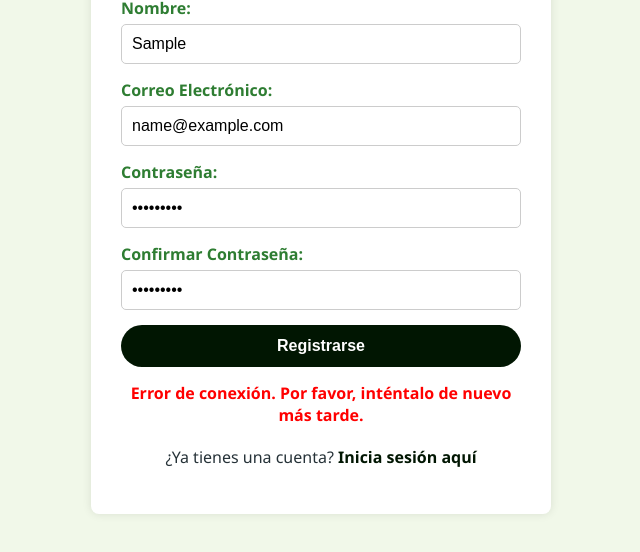
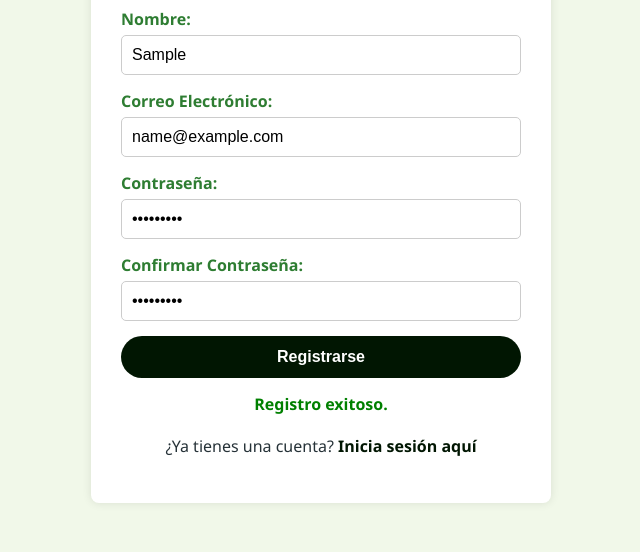
Before and after one commit to visho0/Ecofood-p2-c3-FrontEnd, a website: page Public/registro.html in a window 1280 px wide. Both pictures are taken after typing "Sample", "name@example.com", "Sample123", "Sample123" into the empty fields and a click on the button "Registrarse". Shown: the part 202-754 px from the top of the page, without its empty margins (319-959 px from the left). Drawn offline with Linux system fonts and the light colour scheme; no server answers.

Commit message:
Tweaks, cambios pequenos

```diff
--- a/Public/funciones.js
+++ b/Public/funciones.js
@@ -17,7 +17,7 @@ document.addEventListener('DOMContentLoaded', () => {
         }
 
         try {
-            const response = await fetch('/api/register', { // Asegúrate de que la ruta sea correcta
+            const response = await fetch('/api/register', {
                 method: 'POST',
                 headers: {
                     'Content-Type': 'application/json',
@@ -30,10 +30,6 @@ document.addEventListener('DOMContentLoaded', () => {
             if (response.ok && data.success) {
                 registrationMessageDiv.textContent = 'Registro exitoso. Datos guardados (¡INSEGURO!).';
                 registrationMessageDiv.style.color = 'green';
-                // Opcional: Redirigir al usuario a la página de inicio de sesión después de un registro exitoso
-                // setTimeout(() => {
-                //     window.location.href = 'login.html';
-                // }, 2000);
             } else {
                 registrationMessageDiv.textContent = data.message || 'Error al registrar la cuenta.';
                 registrationMessageDiv.style.color = 'red';
--- a/Public/registro.html
+++ b/Public/registro.html
@@ -5,7 +5,6 @@
     <meta name="viewport" content="width=device-width, initial-scale=1.0">
     <title>Registro - EcoFood</title>
     <style>
-        /* Aquí puedes incluir estilos CSS similares a login.html o un archivo CSS aparte */
         :root {
             --primary-color: #011602;
             --secondary-color: #dfce81;
@@ -83,6 +82,12 @@
 
         .message {
             margin-top: 15px;
+            color: green;
+            font-weight: bold;
+        }
+
+        .error-message {
+            margin-top: 15px;
             color: red;
             font-weight: bold;
         }
@@ -124,11 +129,44 @@
                 <input type="password" id="confirmPassword" name="confirmPassword" required>
             </div>
             <button type="submit" class="btn">Registrarse</button>
-            <div id="registrationMessage" class="message"></div>
+            <div id="registrationMessage" class="message" style="display: none;"></div>
+            <div id="registrationError" class="error-message" style="display: none;"></div>
         </form>
         <p class="login-link">¿Ya tienes una cuenta? <a href="login.html">Inicia sesión aquí</a></p>
     </div>
 
-    <script src="funciones.js"></script>
+    <script>
+        document.addEventListener('DOMContentLoaded', function() {
+            const registerForm = document.getElementById('registerForm');
+            const registrationMessage = document.getElementById('registrationMessage');
+            const registrationError = document.getElementById('registrationError');
+
+            registerForm.addEventListener('submit', function(event) {
+                event.preventDefault();
+
+                const name = document.getElementById('name').value;
+                const email = document.getElementById('email').value;
+                const password = document.getElementById('password').value;
+                const confirmPassword = document.getElementById('confirmPassword').value;
+
+                if (password !== confirmPassword) {
+                    registrationError.textContent = 'Las contraseñas no coinciden.';
+                    registrationError.style.display = 'block';
+                    registrationMessage.style.display = 'none';
+                    return;
+                }
+
+                setTimeout(function() {
+                    registrationMessage.textContent = 'Registro exitoso.';
+                    registrationMessage.style.display = 'block';
+                    registrationError.style.display = 'none';
+
+                    setTimeout(function() {
+                        window.location.href = 'login.html?email=' + encodeURIComponent(email);
+                    }, 2000);
+                }, 1000);
+            });
+        });
+    </script>
 </body>
 </html>
--- a/usuarios.txt
+++ b/usuarios.txt
@@ -1 +1,3 @@
 Luciano;correo@mail.cl;1234567
+javier;correo2@mail.cl;09876
+javier;correo2@mail.cl;09876
```
Also changed, not shown: Public/login.html (+9 -2 lines).
